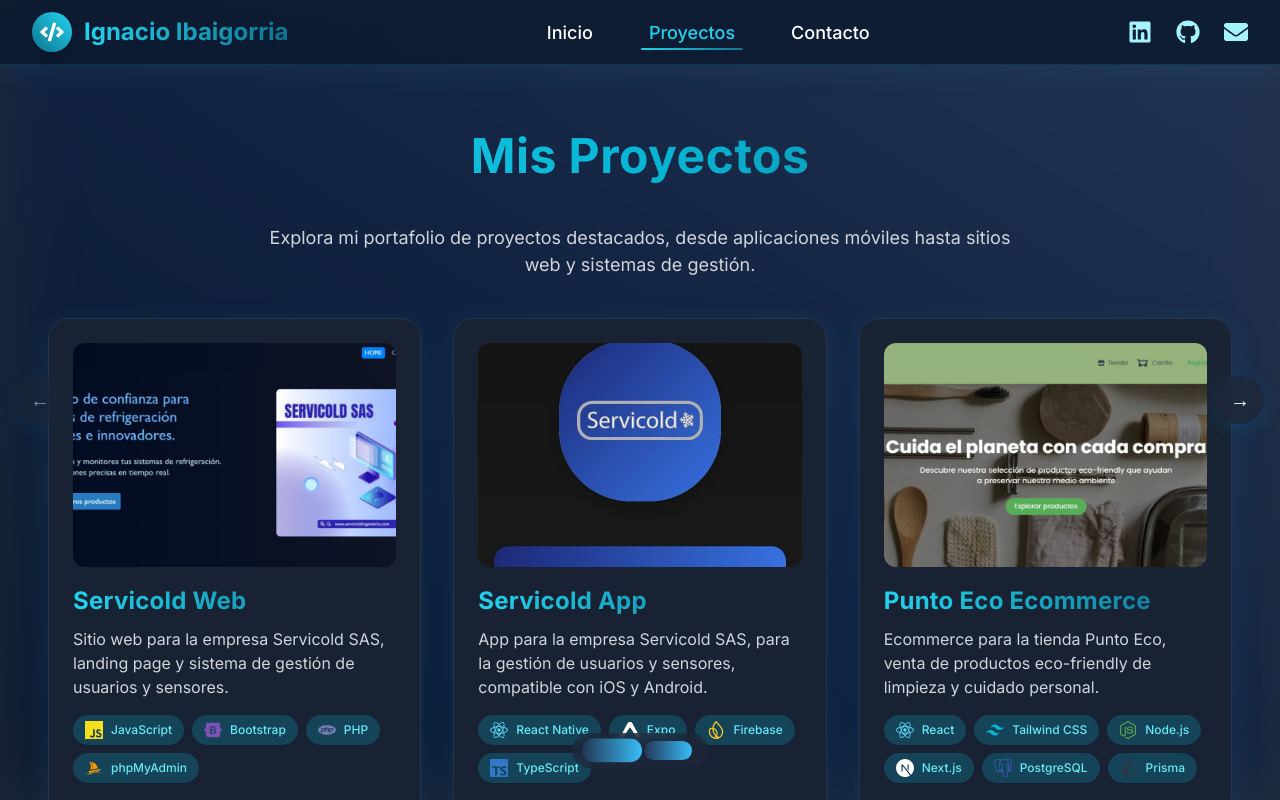
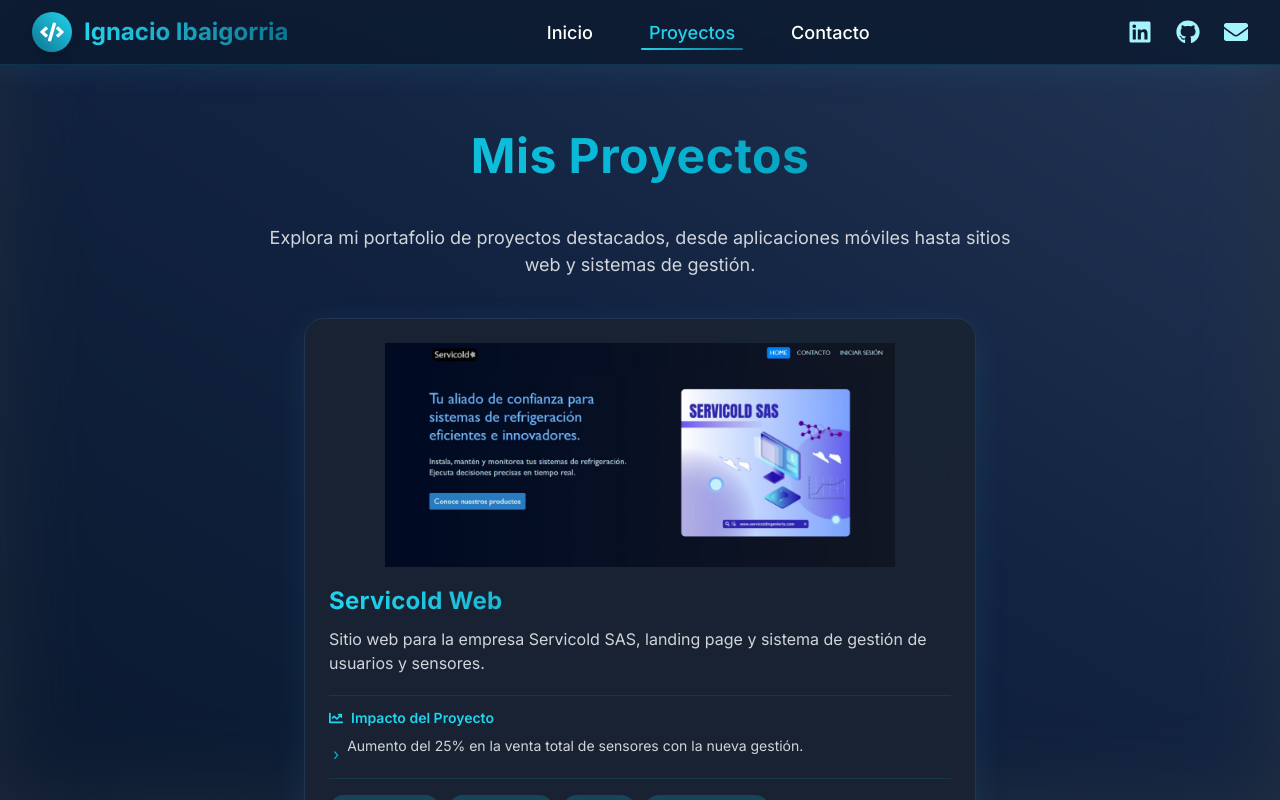
Before and after one commit to IgnacioIbaigorria/portfolio, a React (Create React App) app: page /projects in a window 1280 px wide. Built offline with nearby package versions, Linux system fonts and the light colour scheme.

Commit message:
Mejora visual y agregación de métricas

```diff
--- a/src/pages/Projects.js
+++ b/src/pages/Projects.js
@@ -1,7 +1,7 @@
 import React, { useState, useEffect, useRef } from 'react';
 import { motion } from 'framer-motion';
 import styled from 'styled-components';
-import { FaGithub, FaExternalLinkAlt } from 'react-icons/fa';
+import { FaGithub, FaExternalLinkAlt, FaChartLine } from 'react-icons/fa';
 import { getTechInfo } from '../utils/techData';
 
 const ProjectCard = styled(motion.div)`
@@ -14,7 +14,8 @@
   transition: all 0.4s cubic-bezier(.4,2,.6,1);
   display: flex;
   flex-direction: column;
-  height: 500px; /* Fixed height for all cards */
+  /* height: 500px; */  /* Eliminado */
+  /* break-inside: avoid; */ /* Eliminado */
 
   &:hover {
     transform: translateY(-10px) scale(1.025);
@@ -23,68 +24,19 @@
   }
 `;
 
-const TechTag = styled.span`
-  padding: 0.375rem 0.75rem;
-  background: rgba(8, 145, 178, 0.2);
-  color: #7dd3fc;
-  border-radius: 9999px;
-  font-size: 0.75rem;
-  font-weight: 600;
-  letter-spacing: 0.025em;
-  border: 1px solid rgba(8, 145, 178, 0.4);
-  transition: all 0.3s ease;
-
-  &:hover {
-    background: rgba(8, 145, 178, 0.3);
-    transform: translateY(-2px);
-  }
-`;
-
 const NavButton = styled(motion.button)`
   background: rgba(30, 41, 59, 0.8);
-  color: white;
-  border: none;
-  border-radius: 9999px;
-  width: 3rem;
-  height: 3rem;
-  display: flex;
-  align-items: center;
-  justify-content: center;
-  font-size: 1.25rem;
-  backdrop-filter: blur(8px);
-  box-shadow: 0 4px 20px rgba(14, 165, 233, 0.15);
-  transition: all 0.3s ease;
-
-  &:hover:not(:disabled) {
-    background: rgba(14, 165, 233, 0.8);
-    box-shadow: 0 8px 25px rgba(14, 165, 233, 0.25);
-  }
-
-  &:disabled {
-    opacity: 0.5;
-    cursor: not-allowed;
-  }
+  /* ... resto de tus estilos ... */
 `;
 
 const Projects = () => {
   const [currentImageIndexes, setCurrentImageIndexes] = useState({});
   const [modalImages, setModalImages] = useState(null);
   const [currentModalImage, setCurrentModalImage] = useState(0);
-  const [currentPage, setCurrentPage] = useState(0);
-  const projectsPerPage = 3;
-  const [isMobile, setIsMobile] = useState(typeof window !== 'undefined' ? window.innerWidth < 768 : true);
-  useEffect(() => {
-    const onResize = () => setIsMobile(window.innerWidth < 768);
-    window.addEventListener('resize', onResize);
-    return () => window.removeEventListener('resize', onResize);
-  }, []);
 
-
-  // manejar intervalos sin mutar objects
   const hoverIntervalsRef = useRef({});
   useEffect(() => {
     return () => {
-      // limpiar todos al desmontar
       Object.values(hoverIntervalsRef.current).forEach(id => clearInterval(id));
     };
   }, []);
@@ -124,7 +76,10 @@
       ],
       technologies: ['JavaScript', 'Bootstrap', 'PHP', 'phpMyAdmin'],
       github: 'https://github.com/IgnacioIbaigorria/ServiCold',
-      live: 'https://servicoldingenieria.com'
+      live: 'https://servicoldingenieria.com',
+            metrics: [
+        'Aumento del 25% en la venta total de sensores con la nueva gestión.'
+      ]
     },
     {
       title: 'Servicold App',
@@ -145,8 +100,11 @@
       github: 'https://github.com/IgnacioIbaigorria/servicold-app',
       stores: {
         android: 'https://play.google.com/store/apps/details?id=com.ignacioivan00.servicoldApp&hl=es_419',
-        ios: 'https://apps.apple.com/ar/app/servicold-app/id6751702418' // Reemplaza con tu URL real de App Store
-      }
+        ios: 'https://apps.apple.com/ar/app/servicold-app/id6751702418'
+      },
+      metrics: [
+        'Aumento del 25% en la venta total de sensores con la nueva gestión.'
+      ]
     },
     {
       title: 'Punto Eco Ecommerce',
@@ -176,7 +134,11 @@
       ],
       technologies: ['Python','PyQt6', 'SQLite'],
       github: 'https://github.com/IgnacioIbaigorria/gestion-stock',
-      live: ''
+      live: '',
+      metrics: [
+        'Mejora del 20% en productividad.',
+        'Reducción del 30% en errores de cálculo y registro manual.'
+      ]
     },
     {
       title: 'Gestión App',
@@ -194,7 +156,11 @@
       ],
       technologies: ['React Native', 'Node.js', 'Firebase Database', 'Chart.js', 'i18next', 'Tailwind CSS'],
       github: 'https://github.com/IgnacioIbaigorria/gestion-app',
-      live: ''
+      live: '',
+      metrics: [
+        'Mejora del 20% en productividad y ventas de las empresas cliente.',
+        'Ahorro de tiempo significativo al generar presupuestos, listas y recibos en PDF.'
+      ]
     },
     {
       title: 'Projects Management',
@@ -214,15 +180,7 @@
     }
   ];
 
-  const displayedProjects = isMobile ? projects : projects.slice(currentPage * projectsPerPage, (currentPage + 1) * projectsPerPage);
-
-  const handlePrevPage = () => {
-    setCurrentPage(prev => Math.max(0, prev - 1));
-  };
-
-  const handleNextPage = () => {
-    setCurrentPage(prev => Math.min(Math.floor((projects.length - 1) / projectsPerPage), prev + 1));
-  };
+  const displayedProjects = projects;
 
   const openImageModal = (images) => {
     setModalImages(images);
@@ -271,11 +229,11 @@
         Explora mi portafolio de proyectos destacados, desde aplicaciones móviles hasta sitios web y sistemas de gestión.
       </motion.p>
 
-      <div className="grid grid-cols-1 md:grid-cols-2 lg:grid-cols-3 gap-8">
+      <div className="grid grid-cols-1 gap-6 max-w-2xl mx-auto">
         {displayedProjects.map((project, projectIndex) => (
           <ProjectCard
             key={projectIndex}
-            className="h-full flex flex-col rounded-xl overflow-hidden transition-all duration-300 hover:shadow-lg hover:shadow-blue-500/20 hover:border-blue-500/30 border border-slate-700/50 backdrop-blur-sm bg-slate-800/40"
+            className="flex flex-col rounded-xl overflow-hidden transition-all duration-300 hover:shadow-lg hover:shadow-blue-500/20 hover:border-blue-500/30 border border-slate-700/50 backdrop-blur-sm bg-slate-800/40"
             initial={{ opacity: 0, y: 30 }}
             animate={{ opacity: 1, y: 0 }}
             transition={{ delay: projectIndex * 0.15, duration: 0.7 }}
@@ -291,8 +249,7 @@
                   key={imgIndex}
                   src={image}
                   alt={`${project.title} - imagen ${imgIndex + 1}`}
-                  className="absolute top-0 left-0 w-full h-56 object-cover transition-all duration-500 ease-in-out group-hover:scale-105"
-                  style={{
+                  className="absolute top-0 left-0 w-full h-56 object-contain transition-all duration-500 ease-in-out group-hover:scale-105"                  style={{
                     opacity: (currentImageIndexes[projectIndex] || 0) === imgIndex ? 1 : 0,
                   }}
                 />
@@ -304,9 +261,26 @@
               </div>
             </div>
 
-            <div className="flex flex-col flex-grow overflow-y-auto">
+            <div className="flex flex-col flex-grow">
               <h2 className="text-2xl font-bold mb-2 bg-gradient-to-r from-cyan-400 to-cyan-700 bg-clip-text text-transparent">{project.title}</h2>
               <p className="text-gray-300 mb-4">{project.description}</p>
+
+              {project.metrics && (
+                <div className="mb-4 mt-1 border-t border-b border-cyan-900/50 py-3">
+                  <h4 className="text-sm font-semibold text-cyan-400 mb-2 flex items-center gap-2">
+                    <FaChartLine />
+                    Impacto del Proyecto
+                  </h4>
+                  <ul className="space-y-1.5 pl-1">
+                    {project.metrics.map((metric, i) => (
+                      <li key={i} className="flex items-start gap-2">
+                        <span className="text-cyan-500 mt-1.5 flex-shrink-0">›</span>
+                        <span className="text-gray-300 text-sm">{metric}</span>
+                      </li>
+                    ))}
+                  </ul>
+                </div>
+              )}
 
               <div className="flex flex-wrap gap-2 mb-4">
                 {project.technologies.map((techName, i) => {
@@ -326,6 +300,7 @@
                   );
                 })}
               </div>
+
               <div className="flex flex-wrap gap-4 mt-auto pt-3 border-t border-[#233554]/60">
                 <a
                   href={project.github}
@@ -388,42 +363,10 @@
         ))}
       </div>
 
-      <div className="hidden md:block">
-        {projects.length > projectsPerPage && (
-          <>
-            <NavButton
-              whileHover={{ scale: 1.1 }}
-              whileTap={{ scale: 0.95 }}
-              className={`fixed left-4 top-1/2 -translate-y-1/2 z-10`}
-              onClick={handlePrevPage}
-              disabled={currentPage === 0}
-            >
-              ←
-            </NavButton>
-            <NavButton
-              whileHover={{ scale: 1.1 }}
-              whileTap={{ scale: 0.95 }}
-              className={`fixed right-4 top-1/2 -translate-y-1/2 z-10`}
-              onClick={handleNextPage}
-              disabled={currentPage >= Math.floor((projects.length - 1) / projectsPerPage)}
-            >
-              →
-            </NavButton>
-            <div className="fixed bottom-8 left-1/2 -translate-x-1/2 flex gap-2 bg-slate-800/70 px-4 py-2 rounded-full backdrop-blur-sm z-10">
-              {Array.from({ length: Math.ceil(projects.length / projectsPerPage) }).map((_, index) => (
-                <button
-                  key={index}
-                  className={`w-3 h-3 rounded-full transition-all duration-300 ${
-                    index === currentPage ? 'bg-cyan-400 scale-125' : 'bg-white/50 hover:bg-white/80'
-                  }`}
-                  onClick={() => setCurrentPage(index)}
-                />
-              ))}
-            </div>
-          </>
-        )}
-      </div>
+      {/* La paginación está eliminada, lo cual es correcto para un feed vertical */}
+      {/* <div className="hidden md:block"> ... </div> */}
 
+      {/* Modal (sin cambios) */}
       {modalImages && (
         <div
           className="fixed inset-10 bg-black/90 backdrop-blur-md z-[999] flex items-center justify-center h-full"
```
Also changed, not shown: src/pages/Home.js (+17 -9 lines).
